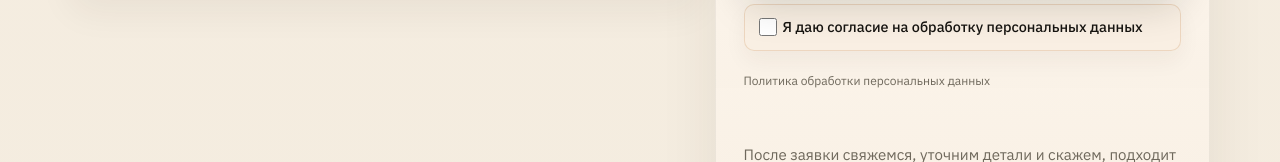
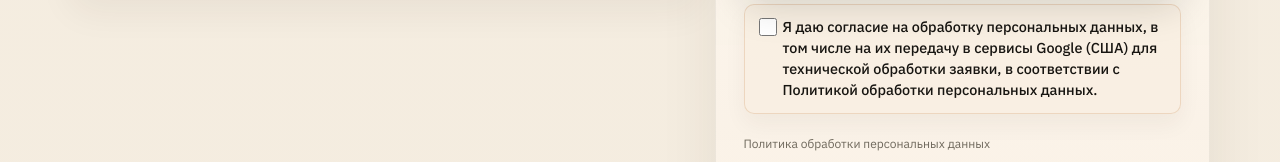
Before and after one commit to ktserakhava-beep/enotdoc-site, a plain HTML site: page mvp-site/index.html in a window 1280 px wide. Shown: the part 3358-3520 px from the top of the page. Drawn offline with Linux system fonts and the light colour scheme.

Commit message:
Update consent text for Google data transfer

```diff
--- a/mvp-site/index.html
+++ b/mvp-site/index.html
@@ -293,7 +293,10 @@
 
               <label class="consent-note">
                 <input type="checkbox" name="consent" required>
-                Я даю согласие на обработку персональных данных
+                Я даю согласие на обработку персональных данных, в том числе
+                на их передачу в сервисы Google (США) для технической
+                обработки заявки, в соответствии с Политикой обработки
+                персональных данных.
               </label>
 
               <a href="./privacy.html" class="form-legal-link">
```
